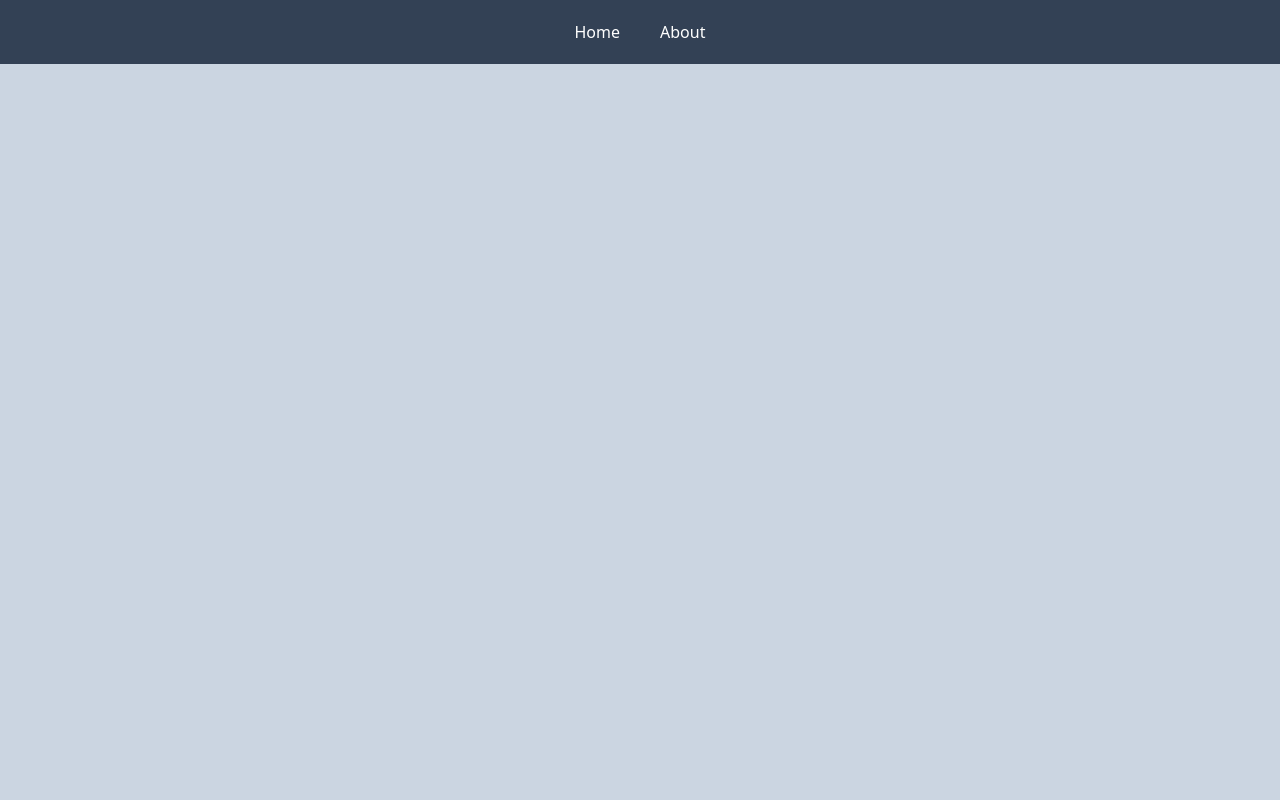
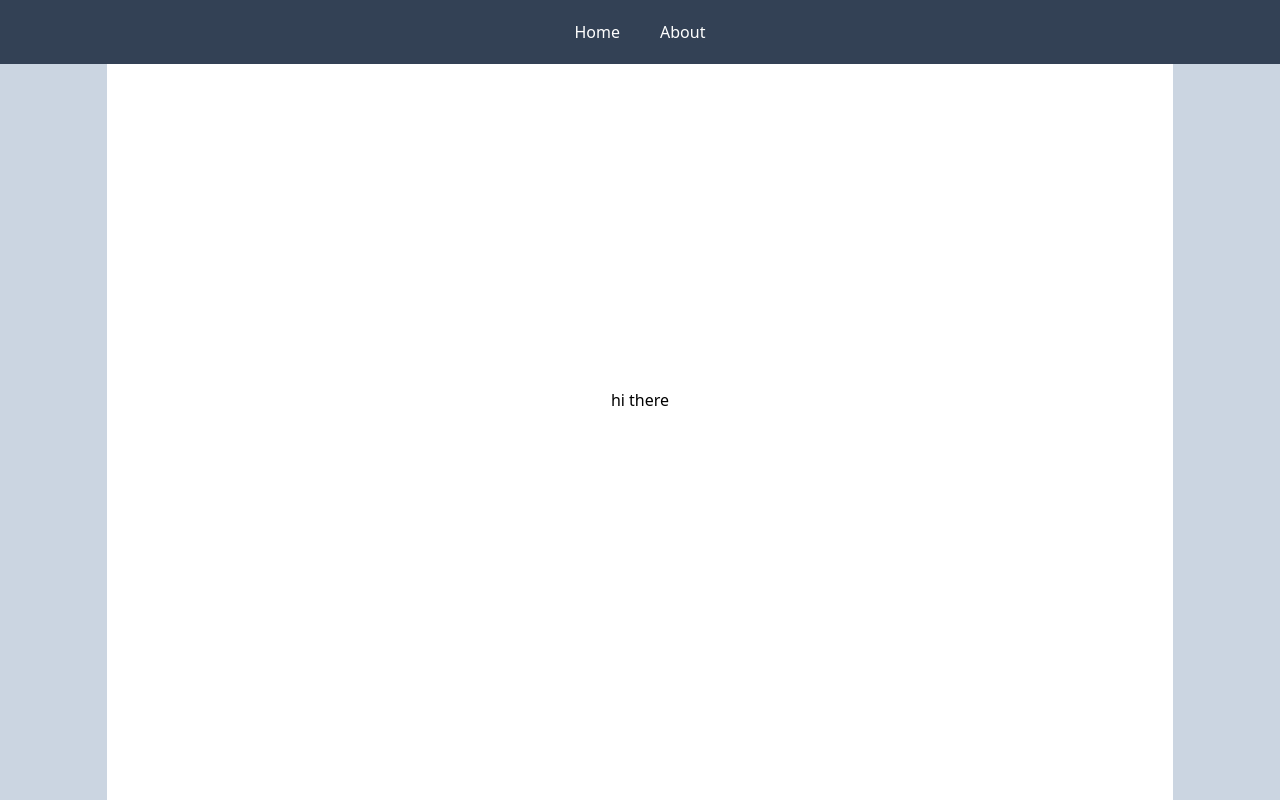
Before and after one commit to IUS-CS/c346-fa23-project-mentats, a Vue app in the folder src/statego-frontend/: page /session in a window 1280 px wide. Before the commit this address had no page. Built offline with nearby package versions, Linux system fonts and the light colour scheme.

Commit message:
created the session page view and added it to the router

```diff
--- a/src/statego-frontend/src/App.vue
+++ b/src/statego-frontend/src/App.vue
@@ -7,7 +7,7 @@ import NavBar from './components/NavBar.vue'
   <header class="flex fixed top-0 h-15 w-full bg-slate-700 ">
     <NavBar />
   </header>
-  <div class="flex w-full bg-slate-300 h-screen">
+  <div class="flex w-full bg-slate-300 h-screen justify-center">
     <RouterView  />
   </div>
 
--- a/src/statego-frontend/src/router/index.ts
+++ b/src/statego-frontend/src/router/index.ts
@@ -1,6 +1,7 @@
 import { createRouter, createWebHistory } from 'vue-router';
 import LandingView from '../views/LandingView.vue';
 import AboutView from '../views/AboutView.vue';
+import SessionView from '../views/SessionView.vue';
 
 
 
@@ -19,6 +20,11 @@ const router = createRouter({
       name: 'About',
       component: AboutView
     },
+    {
+      path: '/session',
+      name: 'Session',
+      component: SessionView
+    },
   ]
 })
 
--- /dev/null
+++ b/src/statego-frontend/src/views/SessionView.vue
@@ -0,0 +1,9 @@
+<script setup lang="ts">
+
+</script>
+
+<template>
+    <div class="flex w-5/6 h-full items-center justify-center bg-white">
+        hi there
+    </div>
+</template>
```
